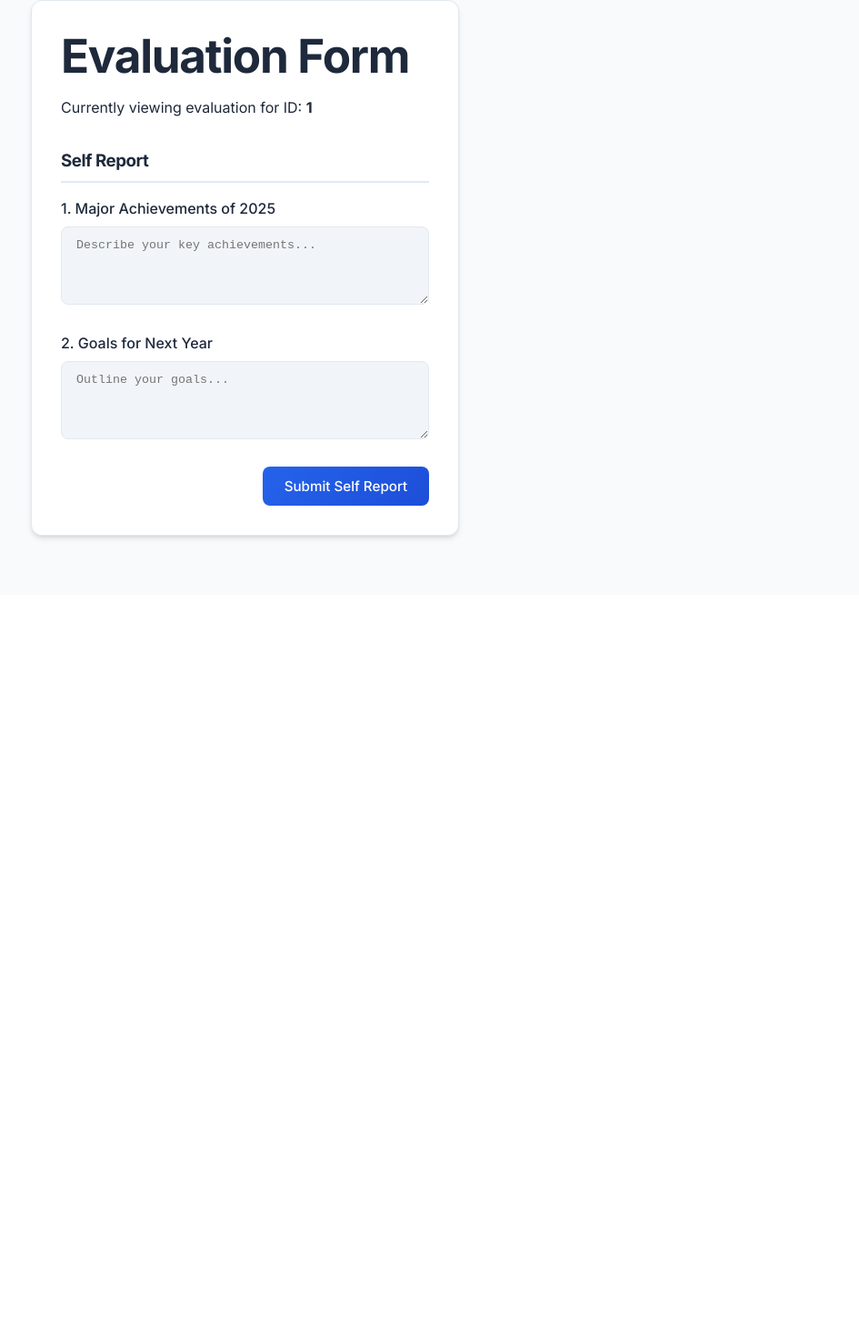
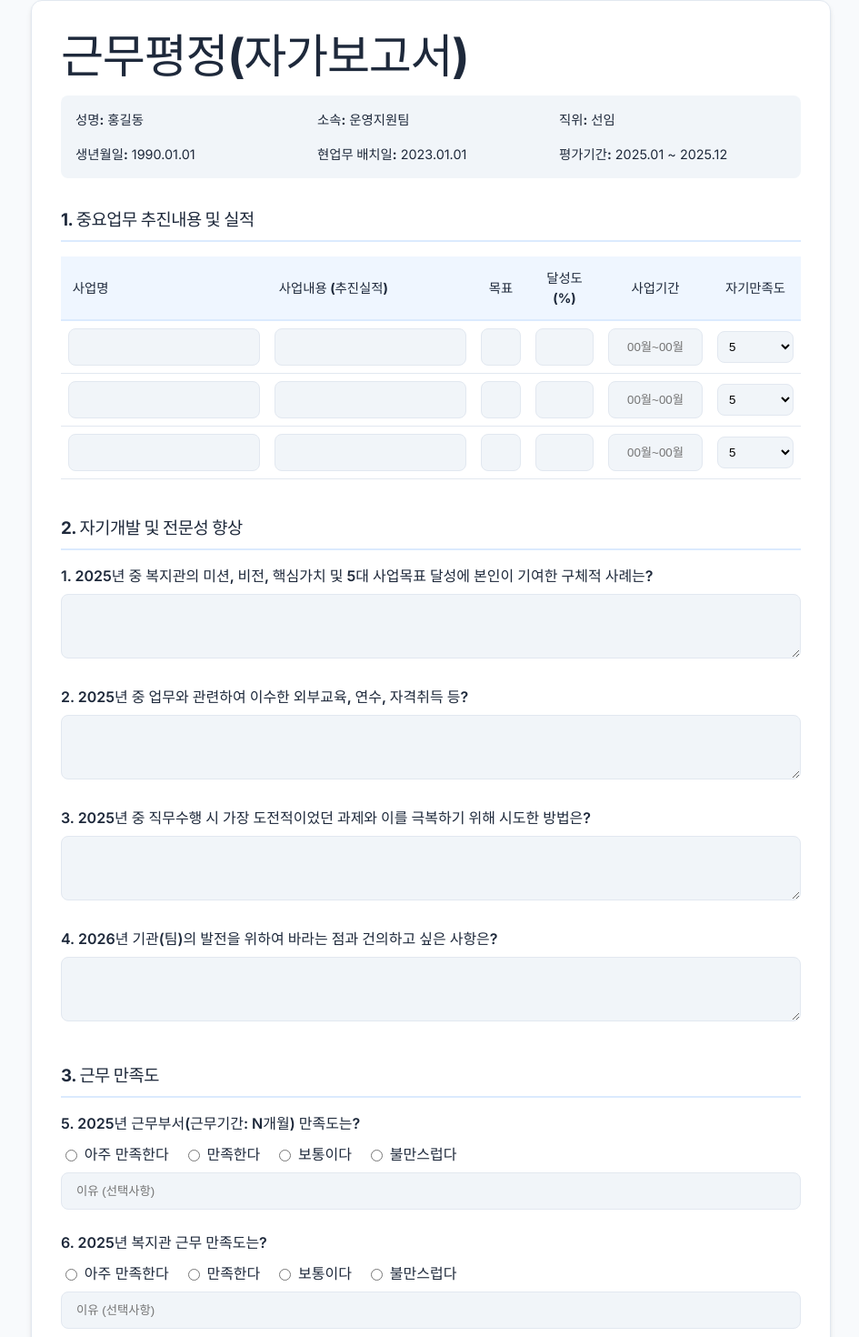
Before and after one commit to fitsociety-hue/assessment, a React app: page /#/eval/1 in a window 1280 px wide. Shown: the part 146-1616 px from the top of the page at 91% size, without its empty margins (30-975 px from the left). Before the commit the page ends 800 px from the top, so only its background shows below. Built offline with nearby package versions, Linux system fonts and the light colour scheme; the HTML template or start-up script is replaced by a standard one.

Commit message:
Update EvaluationForm to match requirements

```diff
--- a/src/components/evaluation/EvaluationForm.jsx
+++ b/src/components/evaluation/EvaluationForm.jsx
@@ -7,32 +7,113 @@ export default function EvaluationForm() {
     return (
         <div className="container">
             <div className="card">
-                <h1>Evaluation Form</h1>
-                <p>Currently viewing evaluation for ID: <b>{id || 'Demo Mode'}</b></p>
+                <h1>근무평정(자가보고서)</h1>
+                <div style={{ display: 'grid', gridTemplateColumns: '1fr 1fr 1fr', gap: '1rem', background: 'var(--bg-input)', padding: '1rem', borderRadius: 'var(--radius-md)', fontSize: '0.9rem' }}>
+                    <div><strong>성명:</strong> 홍길동</div>
+                    <div><strong>소속:</strong> 운영지원팀</div>
+                    <div><strong>직위:</strong> 선임</div>
+                    <div><strong>생년월일:</strong> 1990.01.01</div>
+                    <div><strong>현업무 배치일:</strong> 2023.01.01</div>
+                    <div><strong>평가기간:</strong> 2025.01 ~ 2025.12</div>
+                </div>
 
                 <form style={{ marginTop: '2rem' }}>
-                    <h3 style={{ borderBottom: '2px solid var(--primary-100)', paddingBottom: '0.5rem' }}>Self Report</h3>
+                    {/* Section 1: Major Performance */}
+                    <section style={{ marginBottom: '2.5rem' }}>
+                        <h3 style={{ borderBottom: '2px solid var(--primary-100)', paddingBottom: '0.5rem', marginBottom: '1rem' }}>
+                            1. 중요업무 추진내용 및 실적
+                        </h3>
+                        <div style={{ overflowX: 'auto' }}>
+                            <table style={{ width: '100%', borderCollapse: 'collapse', fontSize: '0.9rem' }}>
+                                <thead>
+                                    <tr style={{ background: 'var(--primary-50)', borderBottom: '2px solid var(--primary-100)' }}>
+                                        <th style={{ padding: '0.8rem', textAlign: 'left' }}>사업명</th>
+                                        <th style={{ padding: '0.8rem', textAlign: 'left' }}>사업내용 (추진실적)</th>
+                                        <th style={{ padding: '0.8rem', textAlign: 'center', width: '60px' }}>목표</th>
+                                        <th style={{ padding: '0.8rem', textAlign: 'center', width: '80px' }}>달성도(%)</th>
+                                        <th style={{ padding: '0.8rem', textAlign: 'center', width: '120px' }}>사업기간</th>
+                                        <th style={{ padding: '0.8rem', textAlign: 'center', width: '100px' }}>자기만족도</th>
+                                    </tr>
+                                </thead>
+                                <tbody>
+                                    {[1, 2, 3].map((row) => (
+                                        <tr key={row} style={{ borderBottom: '1px solid var(--border-light)' }}>
+                                            <td style={{ padding: '0.5rem' }}><input className="input-field" type="text" /></td>
+                                            <td style={{ padding: '0.5rem' }}><input className="input-field" type="text" /></td>
+                                            <td style={{ padding: '0.5rem' }}><input className="input-field" type="text" style={{ textAlign: 'center' }} /></td>
+                                            <td style={{ padding: '0.5rem' }}><input className="input-field" type="number" style={{ textAlign: 'center' }} /></td>
+                                            <td style={{ padding: '0.5rem' }}><input className="input-field" type="text" placeholder="00월~00월" style={{ textAlign: 'center' }} /></td>
+                                            <td style={{ padding: '0.5rem', textAlign: 'center' }}>
+                                                <select className="input-field" style={{ padding: '0.5rem' }}>
+                                                    <option>5</option><option>4</option><option>3</option><option>2</option><option>1</option>
+                                                </select>
+                                            </td>
+                                        </tr>
+                                    ))}
+                                </tbody>
+                            </table>
+                        </div>
+                    </section>
 
-                    <div style={{ display: 'grid', gap: '1.5rem', marginTop: '1rem' }}>
-                        <div>
-                            <label style={{ display: 'block', marginBottom: '0.5rem', fontWeight: 500 }}>
-                                1. Major Achievements of 2025
-                            </label>
-                            <textarea className="input-field" rows="4" placeholder="Describe your key achievements..."></textarea>
+                    {/* Section 2: Qualitative Questions */}
+                    <section style={{ marginBottom: '2.5rem' }}>
+                        <h3 style={{ borderBottom: '2px solid var(--primary-100)', paddingBottom: '0.5rem', marginBottom: '1rem' }}>
+                            2. 자기개발 및 전문성 향상
+                        </h3>
+                        {[
+                            "1. 2025년 중 복지관의 미션, 비전, 핵심가치 및 5대 사업목표 달성에 본인이 기여한 구체적 사례는?",
+                            "2. 2025년 중 업무와 관련하여 이수한 외부교육, 연수, 자격취득 등?",
+                            "3. 2025년 중 직무수행 시 가장 도전적이었던 과제와 이를 극복하기 위해 시도한 방법은?",
+                            "4. 2026년 기관(팀)의 발전을 위하여 바라는 점과 건의하고 싶은 사항은?"
+                        ].map((q, idx) => (
+                            <div key={idx} style={{ marginBottom: '1.5rem' }}>
+                                <label style={{ display: 'block', marginBottom: '0.5rem', fontWeight: 600, color: 'var(--text-main)' }}>{q}</label>
+                                <textarea className="input-field" rows="3"></textarea>
+                            </div>
+                        ))}
+                    </section>
+
+                    {/* Section 3: Satisfaction */}
+                    <section style={{ marginBottom: '2rem' }}>
+                        <h3 style={{ borderBottom: '2px solid var(--primary-100)', paddingBottom: '0.5rem', marginBottom: '1rem' }}>
+                            3. 근무 만족도
+                        </h3>
+
+                        <div style={{ marginBottom: '1.5rem' }}>
+                            <p style={{ fontWeight: 600, marginBottom: '0.5rem' }}>5. 2025년 근무부서(근무기간: N개월) 만족도는?</p>
+                            <div style={{ display: 'flex', gap: '1rem' }}>
+                                {['아주 만족한다', '만족한다', '보통이다', '불만스럽다'].map(opt => (
+                                    <label key={opt} style={{ display: 'flex', alignItems: 'center', gap: '0.3rem', cursor: 'pointer' }}>
+                                        <input type="radio" name="sat_dept" /> {opt}
+                                    </label>
+                                ))}
+                            </div>
+                            <input className="input-field" type="text" placeholder="이유 (선택사항)" style={{ marginTop: '0.5rem' }} />
                         </div>
 
-                        <div>
-                            <label style={{ display: 'block', marginBottom: '0.5rem', fontWeight: 500 }}>
-                                2. Goals for Next Year
-                            </label>
-                            <textarea className="input-field" rows="4" placeholder="Outline your goals..."></textarea>
+                        <div style={{ marginBottom: '1.5rem' }}>
+                            <p style={{ fontWeight: 600, marginBottom: '0.5rem' }}>6. 2025년 복지관 근무 만족도는?</p>
+                            <div style={{ display: 'flex', gap: '1rem' }}>
+                                {['아주 만족한다', '만족한다', '보통이다', '불만스럽다'].map(opt => (
+                                    <label key={opt} style={{ display: 'flex', alignItems: 'center', gap: '0.3rem', cursor: 'pointer' }}>
+                                        <input type="radio" name="sat_org" /> {opt}
+                                    </label>
+                                ))}
+                            </div>
+                            <input className="input-field" type="text" placeholder="이유 (선택사항)" style={{ marginTop: '0.5rem' }} />
                         </div>
 
-                        <div style={{ textAlign: 'right' }}>
-                            <button type="button" className="btn btn-primary" onClick={() => alert('Saved!')}>
-                                Submit Self Report
-                            </button>
+                        <div style={{ marginBottom: '1.5rem' }}>
+                            <p style={{ fontWeight: 600, marginBottom: '0.5rem' }}>7. 직무순환을 할 경우 희망부서와 관심직무는?</p>
+                            <input className="input-field" type="text" placeholder="1순위" style={{ marginBottom: '0.5rem' }} />
+                            <input className="input-field" type="text" placeholder="2순위" />
                         </div>
+                    </section>
+
+                    <div style={{ textAlign: 'right' }}>
+                        <button type="button" className="btn btn-primary" onClick={() => alert('저장되었습니다.')}>
+                            자가보고서 제출하기
+                        </button>
                     </div>
                 </form>
             </div>
```
